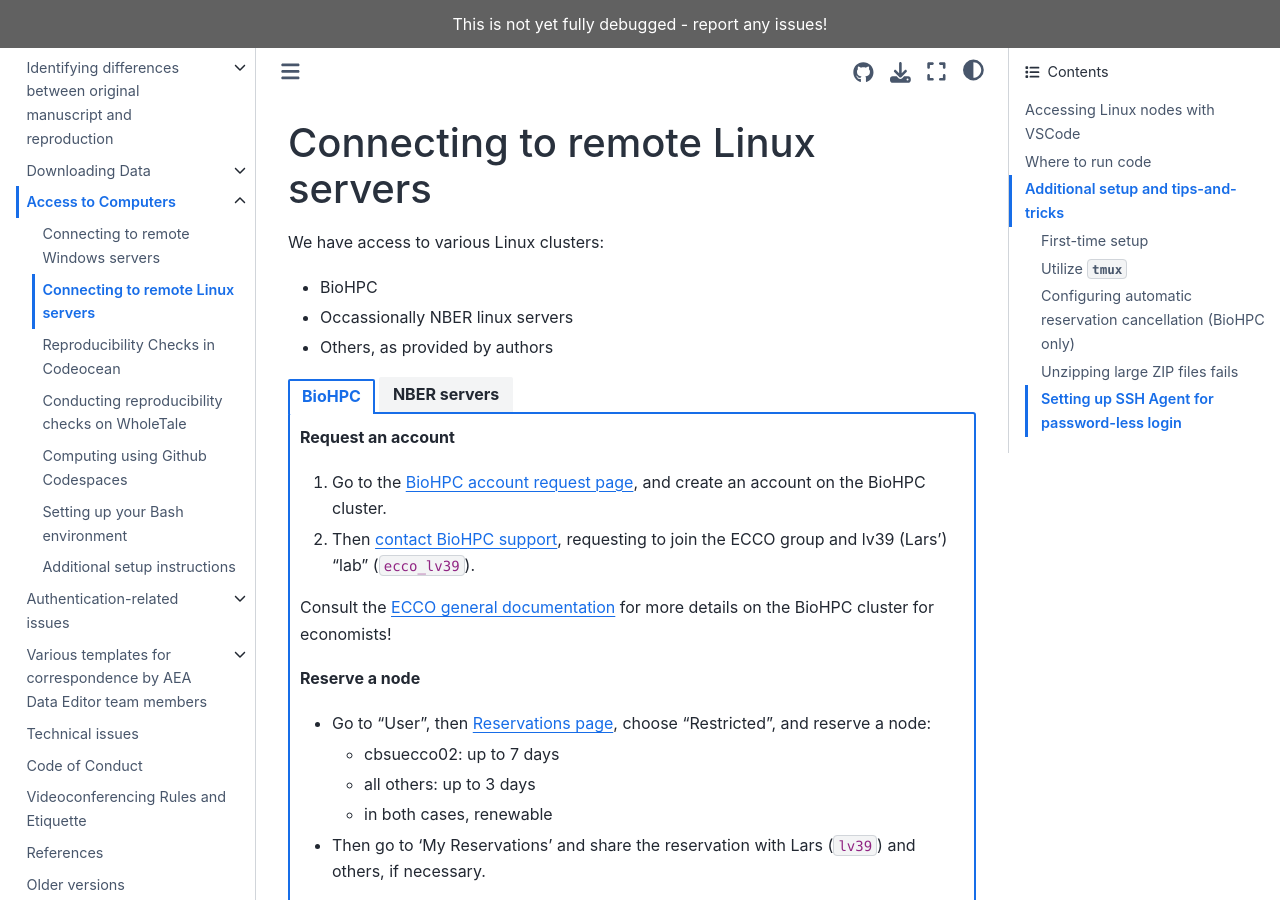
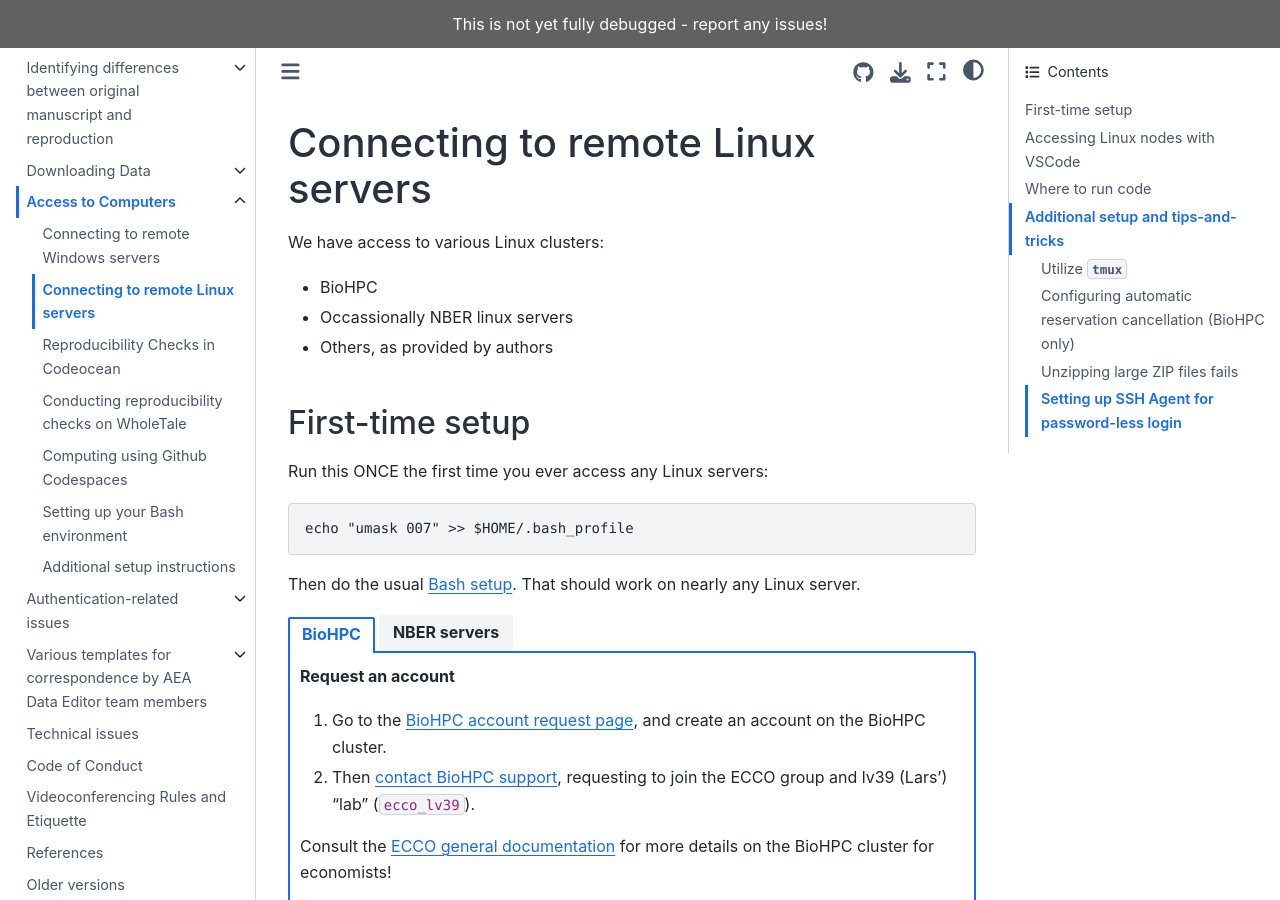
Before and after one commit to labordynamicsinstitute/ldilab-manual, a Jupyter Book: the page built from 95-15-linux-remote.md, in a window 1280 px wide and 900 px high. Built offline with Jupyter Book 1.0.4 settings and Sphinx 7.4.7 and the Sphinx Book theme 1.1.4, drawn with Linux system fonts in a browser that asks for light colours; some of the changed text lies outside the part shown.

Commit message:
Update 95-15-linux-remote.md

````diff
--- a/95-15-linux-remote.md
+++ b/95-15-linux-remote.md
@@ -6,6 +6,18 @@
 - BioHPC
 - Occassionally NBER linux servers
 - Others, as provided by authors
+
+
+
+## First-time setup
+
+Run this ONCE the first time you ever access any Linux servers:
+
+```
+echo "umask 007" >> $HOME/.bash_profile
+```
+
+Then do the usual [Bash setup](setup-bash). That should work on nearly any Linux server.
 
 
 
@@ -123,17 +135,6 @@
 ::::
 
 ## Additional setup and tips-and-tricks
-
-### First-time setup
-
-Run this ONCE the first time you ever access Linux servers:
-
-```
-echo "umask 007" >> $HOME/.bash_profile
-```
-
-Then do the usual [Bash setup](setup-bash). That should work on nearly any Linux server.
-
 
 ### Utilize `tmux`
 
````
